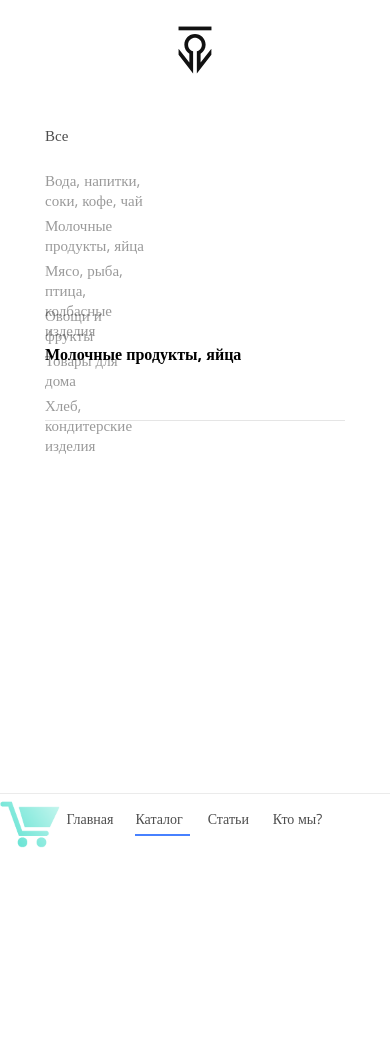
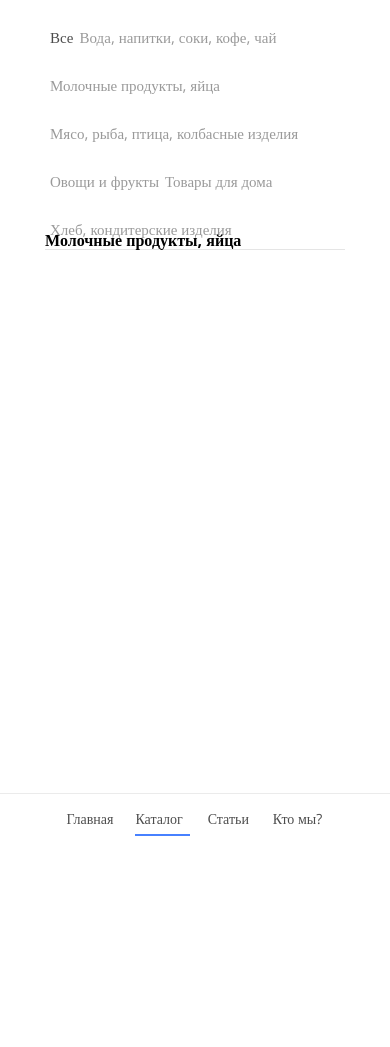
Before and after one commit to BlinMark/varti.by, a Django app: a page that uses blog/templates/blog/list.html in a window 390 px wide. Shown: the top 1047 px of the page. Run offline with Django 3.2, Linux system fonts and the light colour scheme; data comes from the database, SQL or seed files in the repository; parts of the project's set-up code (start-up, migrations or seed data) failed here and were passed over; some libraries are stand-ins or nearby versions.

Commit message:
redesign mobile version

```diff
--- a/blog/static/css/about.css
+++ b/blog/static/css/about.css
@@ -534,7 +534,7 @@
   float: left;
   margin:0;
   background: none;
-  visibility: none;
+  visibility: hidden;
 }
 
 
--- a/blog/static/css/blog_z.css
+++ b/blog/static/css/blog_z.css
@@ -245,7 +245,7 @@
   float: left;
   margin:0;
   background: none;
-  visibility: none;
+  visibility: hidden;
 }
 
 #devider{
--- a/blog/static/css/catalog.css
+++ b/blog/static/css/catalog.css
@@ -686,28 +686,12 @@
   float: left;
   margin:0;
   background: none;
-  visibility: none;
+  visibility: hidden;
 }
 
-.content_section::before{
-  content: '';
-  display: block;
-  width: 100%;
-  height: 120px;
-  position: absolute;
-  top: -10px;
-  margin:0 auto;
-  z-index: 2;
-  background: url(img/index/logo111.svg);
-  background-size: contain;
-  background-position: center;
-  background-repeat: no-repeat;
-}
-
-
-  #catalogItems{
+#catalogItems{
   width: 400px;
-  height: 6350px;
+  height: auto;
   margin: 0 auto;
 }
 
@@ -737,21 +721,20 @@
 
 
 #catalogNav{
-  width: 400px;
-  height: 300px;
+  width: 455px;
+  height: auto;
   background: none;
   position: absolute;
   background: none;
-  top: 120px;
+  top: 20px;
   left: calc(50vw - 200px);
   z-index: 3;
 }
 #catalogNav::before{content: none;}
 .catalogNavA{
   display: block;
-  margin: 0 0 20px 0;
-  height: 30px;
-  padding-top:5px;
+  height: 25px;
+  padding: 3px;
   float: left;
   text-align: left;
   font:16px "Open sans";
@@ -759,6 +742,8 @@
   text-decoration: none;
   color: rgba(0,0,0,.4);
   transition: .2s;
+  margin: 0 3px 3px 3px;
+  background-color: none;
 }
 
 .catalogNavAActive{
@@ -771,10 +756,9 @@
 
 #catalogNavBlock{
   display: block;
-  height: 300px;
-  width: 120px;
+  height: inherit;
+  width: inherit;
   float: left;
-  margin: 0 auto;
 }
 
 
@@ -893,7 +877,7 @@
 
 #catalogNav{
   width: 300px;
-  height: 300px;
+  height: auto;
   left: calc(50vw - 150px);
 }
 .catalogNavA{
@@ -909,8 +893,8 @@
 
 
 #catalogNavBlock{
-  height: 300px;
-  width: 100px;
+  height: auto;
+  width: inherit;
 }
 
 
@@ -950,7 +934,7 @@
 
 #catalogNav{
   width: 250px;
-  height: 300px;
+  height: auto;
   left: calc(50vw - 125px);
 }
 .catalogNavA{
@@ -966,8 +950,8 @@
 
 
 #catalogNavBlock{
-  height: 300px;
-  width: 100px;
+  height: inherit;
+  width: inherit;
 }
 
 
--- a/blog/static/css/style.css
+++ b/blog/static/css/style.css
@@ -526,7 +526,7 @@
 	float: left;
 	margin:0;
 	background: none;
-	visibility: none;
+	visibility: hidden;
 }
 .content_section::before{
 	content: '';
--- a/blog/templates/blog/list.html
+++ b/blog/templates/blog/list.html
@@ -8,20 +8,17 @@
 
 
 {% block content %}
-<br>
+
 
 <div id="topPriceAndDesc">
-  <br><br><br>
 </div>
 
 <h1>{% if category %}{{ category.name }}{% else %}{% endif %}</h1>
 
-<br>
-
 <div class="items row">
   {% for product in products %}
   <div id="catalogItemBlock1" class="catalogItemBlock">
-    <a href="" class="catalogAuthor">{{ product.author }}</a><br>
+
     <a href="{{ product.get_absolute_url }}" class="catalogItem">
       <img src="{% if product.image %}{{ product.image.url }}{% else %}{% static "img/no-image.jpg"%}{% endif %}" class="catalogItem">
     </a>
```
